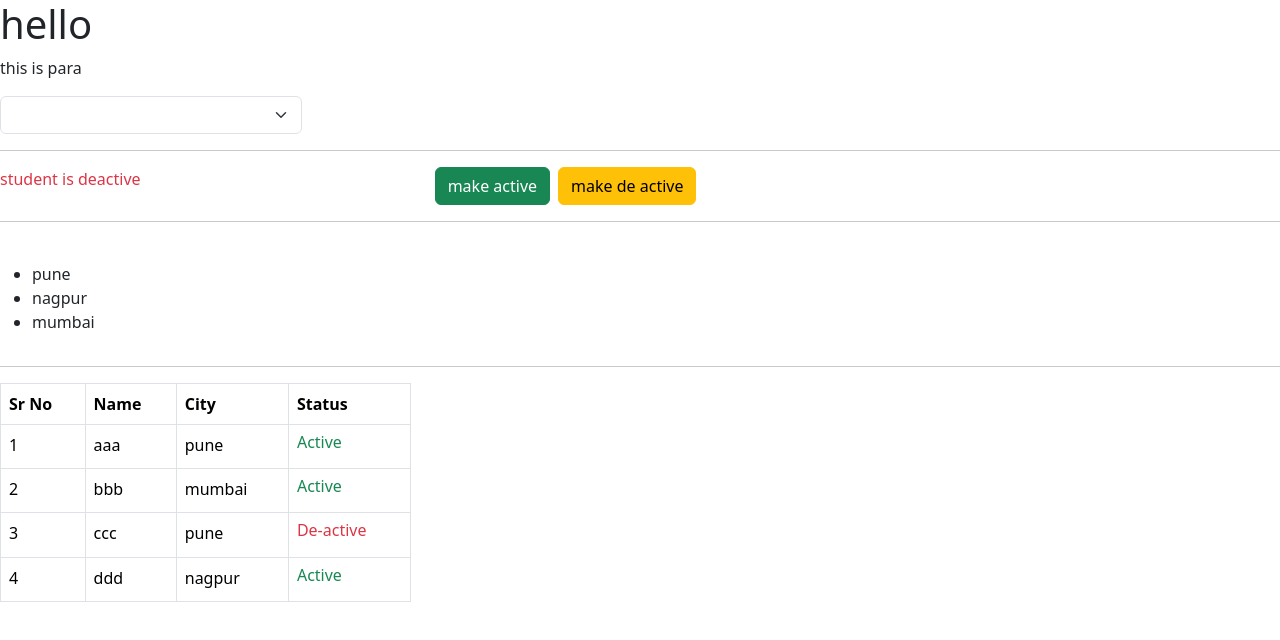
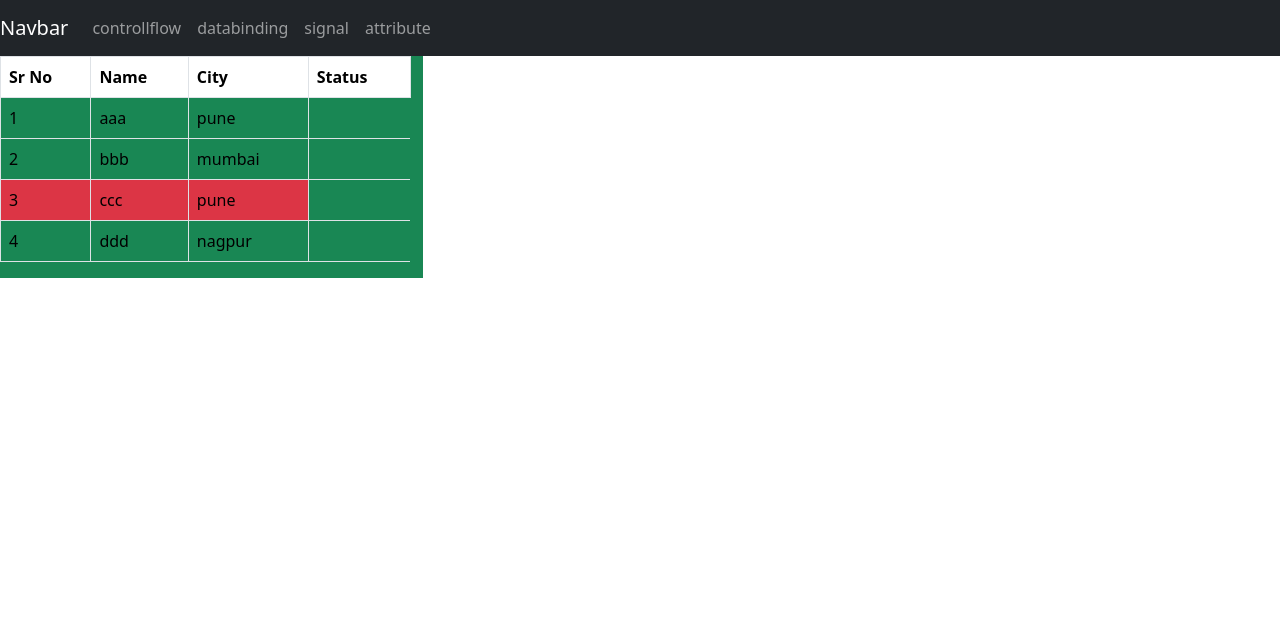
Before and after one commit to Turab031/angularfull, an Angular app: page /attribute in a window 1280 px wide. Before the commit this address led to /. Shown: the top 640 px of the page. Built offline with nearby package versions, Linux system fonts and the light colour scheme.

Commit message:
routing done

```diff
--- a/src/app/app.html
+++ b/src/app/app.html
@@ -1,4 +1,37 @@
-<h1>hello</h1>
-<p>this is para</p>
-<app-controllflow></app-controllflow>
+<!-- <h1>hello</h1>
+<p>this is para</p> -->
+<!-- <app-controllflow></app-controllflow> -->
 <!-- <app-signal></app-signal> -->
+<!-- <app-attribute></app-attribute> -->
+
+<nav class="navbar navbar-expand-lg navbar-dark bg-dark">
+  <a class="navbar-brand" href="#">Navbar</a>
+  <button
+    class="navbar-toggler"
+    type="button"
+    data-toggle="collapse"
+    data-target="#navbarNav"
+    aria-controls="navbarNav"
+    aria-expanded="false"
+    aria-label="Toggle navigation"
+  >
+    <span class="navbar-toggler-icon"></span>
+  </button>
+  <div class="collapse navbar-collapse" id="navbarNav">
+    <ul class="navbar-nav">
+      <li class="nav-item active">
+        <a class="nav-link" href="#" routerLink="/controllflow">controllflow</a>
+      </li>
+      <li class="nav-item">
+        <a class="nav-link" href="#" routerLink="/databinding">databinding</a>
+      </li>
+      <li class="nav-item">
+        <a class="nav-link" href="#" routerLink="/signal">signal</a>
+      </li>
+      <li class="nav-item">
+        <a class="nav-link" href="#" routerLink="/attribute">attribute</a>
+      </li>
+    </ul>
+  </div>
+</nav>
+<router-outlet></router-outlet>
--- a/src/app/app.routes.ts
+++ b/src/app/app.routes.ts
@@ -1,3 +1,36 @@
 import { Routes } from '@angular/router';
+import { Controllflow } from './components/controllflow/controllflow';
+import { DataBinding } from './components/data-binding/data-binding';
+import { Signal } from './components/signal/signal';
+import { Attribute } from './components/attribute/attribute';
+import { Notfound } from './components/notfound/notfound';
 
-export const routes: Routes = [];
+export const routes: Routes = [
+  {
+    path:'',
+    redirectTo: 'databinding',
+    pathMatch: 'full',
+  },
+  {
+    path: 'controllflow',
+    component: Controllflow,
+  },
+  {
+    path: 'databinding',
+    component: DataBinding,
+  },
+  {
+    path: 'signal',
+    component: Signal,
+  },
+  {
+    path: 'attribute',
+    component: Attribute,
+  },
+  // agr aise jo exisst nhi  krta use wildcard se handel
+  {
+    path:'**',
+    component:Notfound
+
+  }
+];
--- a/src/app/app.ts
+++ b/src/app/app.ts
@@ -1,14 +1,15 @@
 import { Component, signal } from '@angular/core';
-import { RouterOutlet } from '@angular/router';
+import { RouterLink, RouterOutlet } from '@angular/router';
 import { Admin } from './components/admin/admin';
 import { User } from './components/user/user';
 import { DataBinding } from './components/data-binding/data-binding';
 import { Signal } from './components/signal/signal';
 import { Controllflow } from './components/controllflow/controllflow';
+import { Attribute } from './components/attribute/attribute';
 
 @Component({
   selector: 'app-root',
-  imports: [RouterOutlet,Controllflow],
+  imports: [RouterOutlet,RouterLink],
   templateUrl: './app.html',
   styleUrl: './app.css'
 })
--- /dev/null
+++ b/src/app/components/attribute/attribute.html
@@ -0,0 +1,24 @@
+<div class="row">
+  <div class="col-4" [ngClass]="themeclass">
+    <table class="table table-bordered">
+      <thead>
+        <tr>
+          <th>Sr No</th>
+          <th>Name</th>
+          <th>City</th>
+          <th>Status</th>
+        </tr>
+      </thead>
+
+      <tbody>
+        @for (item of studentList; track $index) {
+          <tr>
+            <td [ngClass]="item.status == true ? 'bg-success' : 'bg-danger'">{{ $index + 1 }}</td>
+            <td [ngClass]="item.status == true ? 'bg-success' : 'bg-danger'">{{ item.name }}</td>
+            <td [ngClass]="item.status == true ? 'bg-success' : 'bg-danger'">{{ item.city }}</td>
+          </tr>
+        }
+      </tbody>
+    </table>
+  </div>
+</div>
--- /dev/null
+++ b/src/app/components/attribute/attribute.ts
@@ -0,0 +1,20 @@
+import { NgClass } from '@angular/common';
+import { Component } from '@angular/core';
+
+@Component({
+  selector: 'app-attribute',
+  imports: [NgClass],
+  templateUrl: './attribute.html',
+  styleUrl: './attribute.css',
+})
+export class Attribute {
+   studentList=[
+    {name:"aaa",city:"pune",status:true},
+    {name:"bbb",city:"mumbai",status:true},
+    {name:"ccc",city:"pune",status:false},
+    {name:"ddd",city:"nagpur",status:true}
+
+
+  ]
+  themeclass:string="bg-success"
+}
--- /dev/null
+++ b/src/app/components/notfound/notfound.html
@@ -0,0 +1 @@
+<h1>url is incorrect</h1>
--- /dev/null
+++ b/src/app/components/notfound/notfound.ts
@@ -0,0 +1,9 @@
+import { Component } from '@angular/core';
+
+@Component({
+  selector: 'app-notfound',
+  imports: [],
+  templateUrl: './notfound.html',
+  styleUrl: './notfound.css',
+})
+export class Notfound {}
```
Also changed, not shown: src/app/components/attribute/attribute.css (added), src/app/components/notfound/notfound.css (added), 2 other files (tests, documents, lock files or other folders).
